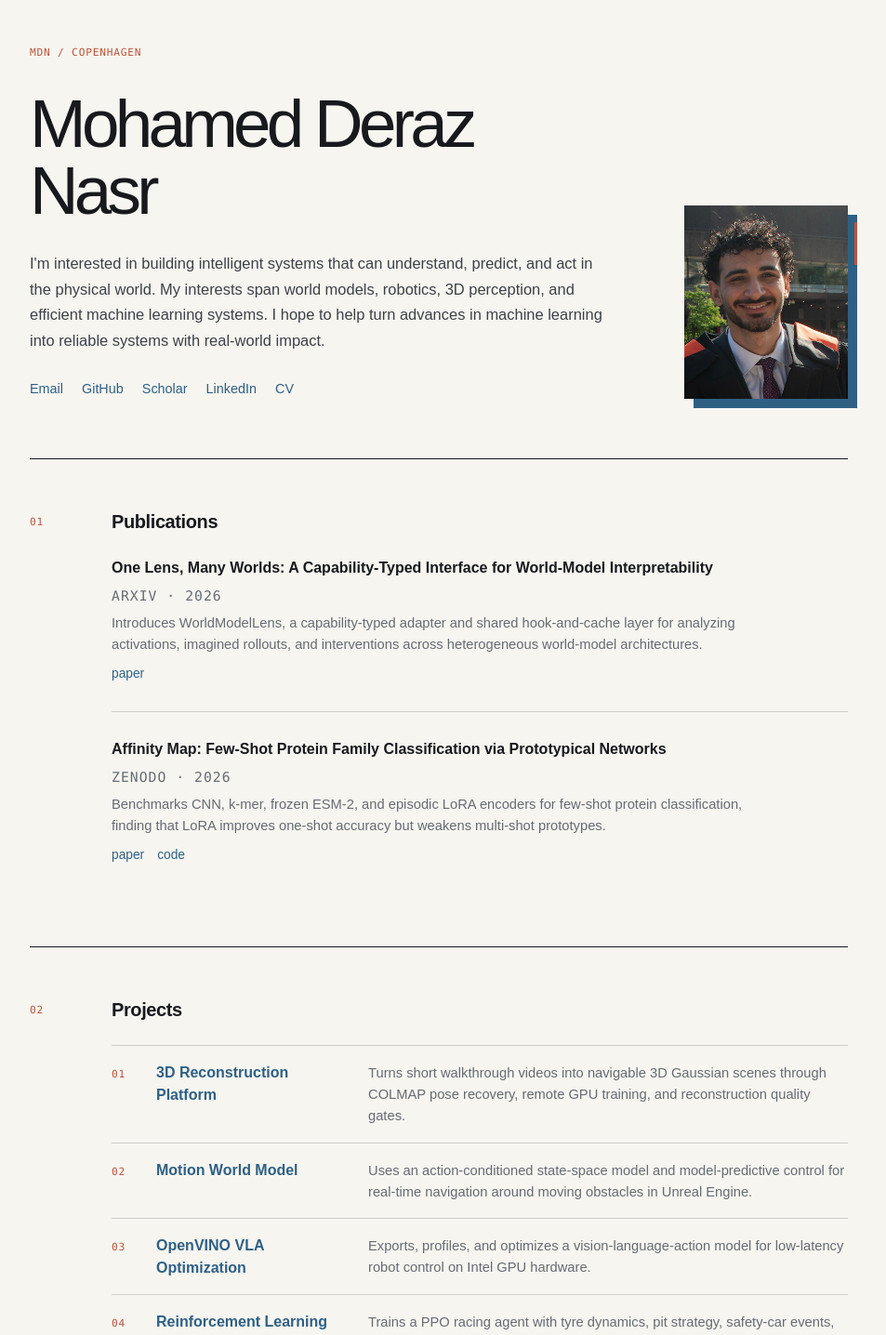
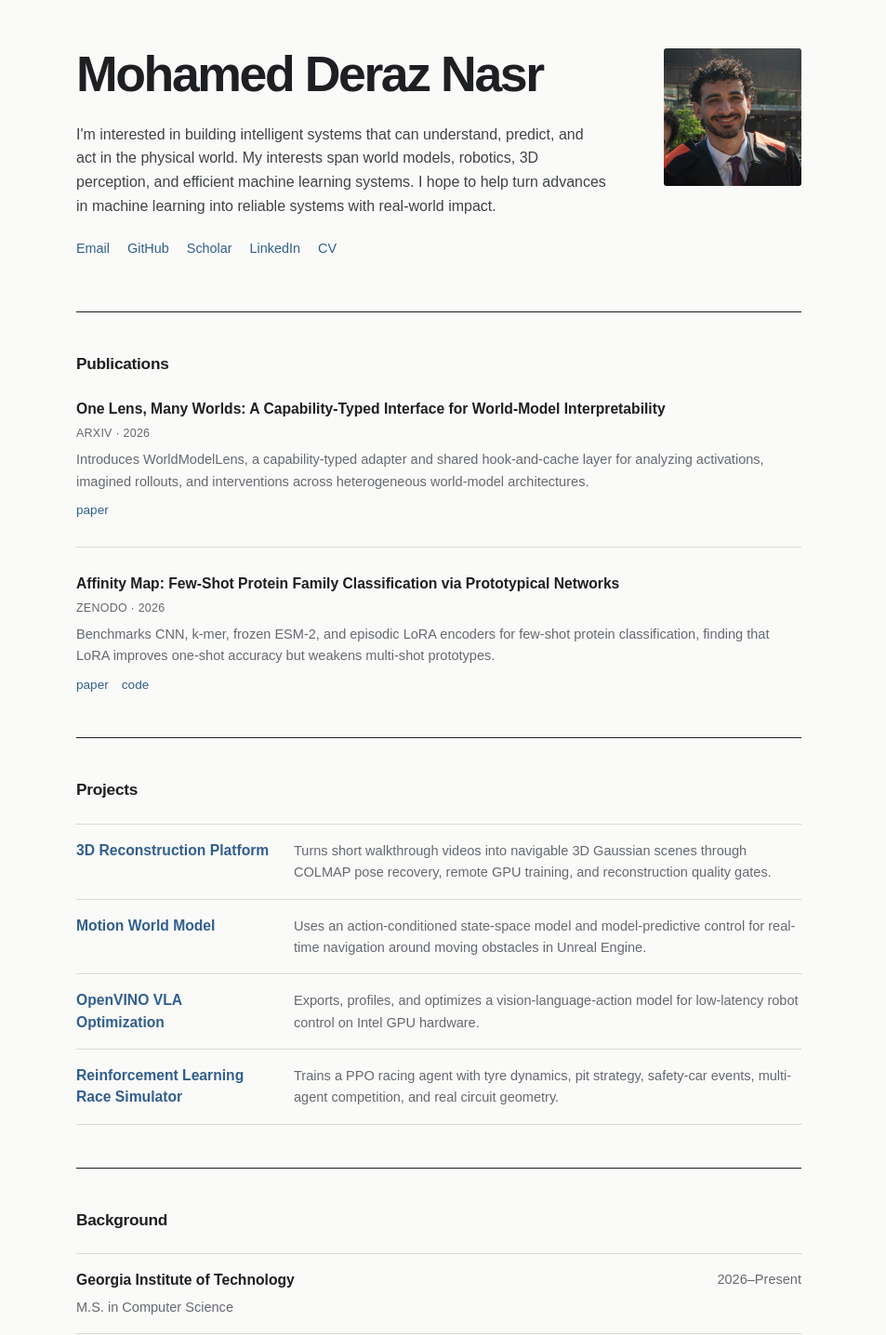
Before and after one commit to MDerazNasr/mderaznasr.github.io, a Next.js app: page / in a window 1280 px wide. Shown: the part 20-1456 px from the top of the page at 93% size, without its empty margins (168-1121 px from the left). Built offline with nearby package versions, Linux system fonts and the light colour scheme.

Commit message:
Simplify portfolio design

```diff
--- a/app/globals.css
+++ b/app/globals.css
@@ -1,10 +1,9 @@
 :root {
-  --paper: #f6f5f0;
-  --ink: #17191d;
-  --muted: #666b73;
-  --line: rgba(23, 25, 29, 0.18);
-  --blue: #2f6084;
-  --rust: #b9553b;
+  --background: #fafaf8;
+  --text: #1d1f22;
+  --muted: #656970;
+  --line: #d9d9d4;
+  --link: #315f8d;
 }
 
 * {
@@ -12,11 +11,11 @@
 }
 
 html {
-  background: var(--paper);
-  color: var(--ink);
+  background: var(--background);
+  color: var(--text);
   font-family: Arial, Helvetica, sans-serif;
   font-size: 16px;
-  line-height: 1.55;
+  line-height: 1.6;
   -webkit-font-smoothing: antialiased;
 }
 
@@ -26,14 +25,14 @@ body {
 }
 
 main {
-  width: min(880px, 100%);
+  width: min(780px, 100%);
   margin: 0 auto;
-  padding: 68px 0 36px;
+  padding: 72px 0 40px;
 }
 
 a,
 .text-button {
-  color: var(--blue);
+  color: var(--link);
   text-decoration: none;
 }
 
@@ -45,56 +44,38 @@ a:hover,
 
 a:focus-visible,
 .text-button:focus-visible {
-  outline: 2px solid var(--blue);
+  outline: 2px solid var(--link);
   outline-offset: 3px;
 }
 
 .masthead {
   display: grid;
-  grid-template-columns: minmax(0, 1fr) 176px;
-  gap: 76px;
-  align-items: end;
-  padding-bottom: 64px;
-}
-
-.monogram,
-.section-index,
-.project-number,
-.meta,
-footer {
-  font-family: "SFMono-Regular", Consolas, "Liberation Mono", monospace;
-  font-size: 0.7rem;
-  letter-spacing: 0.07em;
-  text-transform: uppercase;
-}
-
-.monogram {
-  margin: 0 0 32px;
-  color: var(--rust);
+  grid-template-columns: minmax(0, 1fr) 148px;
+  gap: 52px;
+  align-items: start;
+  padding-bottom: 56px;
 }
 
 h1 {
-  max-width: 560px;
   margin: 0;
-  font-size: clamp(2.7rem, 7vw, 4.55rem);
-  font-weight: 500;
-  line-height: 0.98;
-  letter-spacing: -0.065em;
+  font-size: clamp(2.35rem, 6vw, 3.35rem);
+  font-weight: 600;
+  line-height: 1.04;
+  letter-spacing: -0.045em;
 }
 
 .intro-text {
-  max-width: 625px;
-  margin: 30px 0 0;
-  color: #3d4148;
-  font-size: 1.03rem;
-  line-height: 1.67;
+  max-width: 570px;
+  margin: 24px 0 0;
+  color: #3f4348;
+  font-size: 1rem;
 }
 
 nav {
   display: flex;
   flex-wrap: wrap;
-  gap: 8px 20px;
-  margin-top: 27px;
+  gap: 8px 19px;
+  margin-top: 22px;
   font-size: 0.9rem;
 }
 
@@ -109,145 +90,104 @@ nav {
 }
 
 .portrait-frame {
-  position: relative;
-  overflow: visible;
-  width: 176px;
-  height: 208px;
-  background: #deddd6;
+  width: 148px;
+  height: 148px;
+  overflow: hidden;
+  border-radius: 3px;
+  background: #e5e5e1;
 }
 
-.portrait-frame::before {
-  position: absolute;
-  z-index: -1;
-  right: -10px;
-  bottom: -10px;
+.portrait {
+  display: block;
   width: 100%;
   height: 100%;
-  content: "";
-  background: var(--blue);
-}
-
-.portrait-frame .portrait {
-  width: 100%;
-  height: 100%;
-  display: block;
   object-fit: cover;
   object-position: 55% center;
 }
 
-.portrait-frame span {
-  position: absolute;
-  right: -10px;
-  top: 18px;
-  width: 3px;
-  height: 46px;
-  background: var(--rust);
-}
-
-.indexed-section {
-  display: grid;
-  grid-template-columns: 64px minmax(0, 1fr);
-  gap: 24px;
-  padding: 52px 0 58px;
-  border-top: 1px solid var(--ink);
-}
-
-.section-index {
-  padding-top: 7px;
-  color: var(--rust);
+.content-section {
+  padding: 42px 0 46px;
+  border-top: 1px solid var(--text);
 }
 
 h2 {
   margin: 0 0 22px;
-  font-size: 1.25rem;
+  font-size: 1.08rem;
   font-weight: 600;
-  letter-spacing: -0.02em;
-}
-
-.publication {
-  padding: 0 0 30px;
-}
-
-.publication + .publication {
-  padding-top: 28px;
-  border-top: 1px solid var(--line);
+  letter-spacing: -0.015em;
 }
 
 h3 {
   margin: 0;
-  font-size: 1rem;
+  font-size: 0.98rem;
   font-weight: 600;
-  line-height: 1.45;
+  line-height: 1.5;
+}
+
+.publication {
+  padding-bottom: 28px;
+}
+
+.publication + .publication {
+  padding-top: 27px;
+  border-top: 1px solid var(--line);
+}
+
+.publication:last-child {
+  padding-bottom: 0;
 }
 
 .publication p,
 .project-list p,
 .background-list p {
-  margin: 7px 0 0;
-  font-size: 0.92rem;
+  margin: 6px 0 0;
+  font-size: 0.91rem;
 }
 
-.publication > p:not(.meta) {
-  max-width: 690px;
+.publication > p:not(.meta),
+.project-list p,
+.background-list p {
   color: var(--muted);
 }
 
 .meta {
   color: var(--muted);
+  font-size: 0.78rem !important;
+  letter-spacing: 0.02em;
+  text-transform: uppercase;
 }
 
 .entry-links {
   display: flex;
   gap: 14px;
-  margin-top: 9px;
-  font-size: 0.86rem;
+  margin-top: 8px;
+  font-size: 0.85rem;
 }
 
-.project-list {
-  counter-reset: projects;
+.project-list,
+.background-list {
+  border-top: 1px solid var(--line);
 }
 
 .project-list article {
   display: grid;
-  grid-template-columns: 30px 210px minmax(0, 1fr);
-  gap: 18px;
+  grid-template-columns: 210px minmax(0, 1fr);
+  gap: 24px;
   align-items: baseline;
-  padding: 17px 0;
-  border-top: 1px solid var(--line);
-}
-
-.project-list article:last-child {
+  padding: 16px 0;
   border-bottom: 1px solid var(--line);
-}
-
-.project-number {
-  color: var(--rust);
-}
-
-.project-list article > div {
-  display: contents;
 }
 
 .project-list p {
   margin: 0;
-  color: var(--muted);
-}
-
-.background-list {
-  border-top: 1px solid var(--line);
 }
 
 .background-list article {
   display: grid;
   grid-template-columns: minmax(0, 1fr) auto;
-  gap: 28px;
-  padding: 17px 0;
+  gap: 24px;
+  padding: 16px 0;
   border-bottom: 1px solid var(--line);
-}
-
-.background-list p {
-  margin: 2px 0 0;
-  color: var(--muted);
 }
 
 .background-list article > p {
@@ -256,41 +196,39 @@ h3 {
 }
 
 footer {
-  display: flex;
-  justify-content: space-between;
-  gap: 24px;
-  padding: 24px 0 0 88px;
+  padding-top: 22px;
+  border-top: 1px solid var(--line);
   color: var(--muted);
+  font-size: 0.76rem;
 }
 
 @media (prefers-color-scheme: dark) {
   :root {
-    --paper: #121519;
-    --ink: #e7e8e4;
-    --muted: #9ba0a8;
-    --line: rgba(231, 232, 228, 0.16);
-    --blue: #79a9cc;
-    --rust: #df795f;
+    --background: #121416;
+    --text: #e7e8e5;
+    --muted: #9da1a6;
+    --line: #34373a;
+    --link: #82acd2;
   }
 
   .intro-text {
-    color: #c2c5c7;
+    color: #c0c3c6;
   }
 
   .portrait-frame {
-    background: #252a2e;
+    background: #292c2f;
   }
 }
 
-@media (max-width: 700px) {
+@media (max-width: 650px) {
   main {
     padding-top: 44px;
   }
 
   .masthead {
     grid-template-columns: 1fr;
-    gap: 40px;
-    align-items: start;
+    gap: 28px;
+    padding-bottom: 44px;
   }
 
   .masthead-copy {
@@ -299,38 +237,13 @@ footer {
 
   .portrait-frame {
     order: 1;
-    width: 116px;
-    height: 138px;
-  }
-
-  .monogram {
-    margin-bottom: 18px;
-  }
-
-  h1 {
-    font-size: clamp(2.65rem, 14vw, 4.3rem);
-  }
-
-  .indexed-section {
-    grid-template-columns: 34px minmax(0, 1fr);
-    gap: 14px;
+    width: 112px;
+    height: 112px;
   }
 
   .project-list article {
-    grid-template-columns: 26px 1fr;
-    gap: 12px;
-  }
-
-  .project-list article > div {
-    display: block;
-  }
-
-  .project-list p {
-    margin-top: 4px;
-  }
-
-  footer {
-    padding-left: 48px;
+    grid-template-columns: 1fr;
+    gap: 3px;
   }
 }
 
@@ -339,27 +252,16 @@ footer {
     padding-inline: 18px;
   }
 
-  .indexed-section {
-    grid-template-columns: 1fr;
-    gap: 9px;
-  }
-
-  .section-index {
-    padding-top: 0;
+  h1 {
+    font-size: 2.45rem;
   }
 
   .background-list article {
     grid-template-columns: 1fr;
-    gap: 4px;
+    gap: 3px;
   }
 
   .background-list article > p {
     text-align: left;
   }
-
-  footer {
-    padding-left: 0;
-    flex-direction: column;
-    gap: 5px;
-  }
 }
--- a/app/layout.tsx
+++ b/app/layout.tsx
@@ -45,8 +45,8 @@ export const viewport: Viewport = {
   width: "device-width",
   initialScale: 1,
   themeColor: [
-    { media: "(prefers-color-scheme: light)", color: "#f6f5f0" },
-    { media: "(prefers-color-scheme: dark)", color: "#121519" },
+    { media: "(prefers-color-scheme: light)", color: "#fafaf8" },
+    { media: "(prefers-color-scheme: dark)", color: "#121416" },
   ],
 };
 
--- a/app/page.tsx
+++ b/app/page.tsx
@@ -70,7 +70,6 @@ export default function Home() {
     <main>
       <header className="masthead">
         <div className="masthead-copy">
-          <p className="monogram">MDN / Copenhagen</p>
           <h1>Mohamed Deraz Nasr</h1>
           <p className="intro-text">
             I&apos;m interested in building intelligent systems that can
@@ -103,15 +102,10 @@ export default function Home() {
             height={400}
             priority
           />
-          <span aria-hidden="true" />
         </div>
       </header>
 
-      <section className="indexed-section" aria-labelledby="publications-title">
-        <div className="section-index" aria-hidden="true">
-          01
-        </div>
-        <div>
+      <section className="content-section" aria-labelledby="publications-title">
         <h2 id="publications-title">Publications</h2>
         <div className="publication-list">
           {publications.map((publication) => (
@@ -136,40 +130,25 @@ export default function Home() {
             </article>
           ))}
         </div>
-        </div>
       </section>
 
-      <section className="indexed-section" aria-labelledby="projects-title">
-        <div className="section-index" aria-hidden="true">
-          02
-        </div>
-        <div>
+      <section className="content-section" aria-labelledby="projects-title">
         <h2 id="projects-title">Projects</h2>
         <div className="project-list">
-            {projects.map((project, index) => (
+          {projects.map((project) => (
             <article key={project.name}>
-                <span className="project-number">
-                  {String(index + 1).padStart(2, "0")}
-                </span>
-                <div>
               <h3>
                 <a href={project.href} target="_blank" rel="noreferrer">
                   {project.name}
                 </a>
               </h3>
               <p>{project.description}</p>
-                </div>
             </article>
           ))}
         </div>
-        </div>
       </section>
 
-      <section className="indexed-section" aria-labelledby="background-title">
-        <div className="section-index" aria-hidden="true">
-          03
-        </div>
-        <div>
+      <section className="content-section" aria-labelledby="background-title">
         <h2 id="background-title">Background</h2>
         <div className="background-list">
           <article>
@@ -187,13 +166,9 @@ export default function Home() {
             <p>2020–2025</p>
           </article>
         </div>
-        </div>
       </section>
 
-      <footer>
-        <span>Mohamed Deraz Nasr</span>
-        <span>Last updated 2026</span>
-      </footer>
+      <footer>© 2026 Mohamed Deraz Nasr</footer>
     </main>
   );
 }
```
Lines whose indentation alone changed are shown as unchanged.
